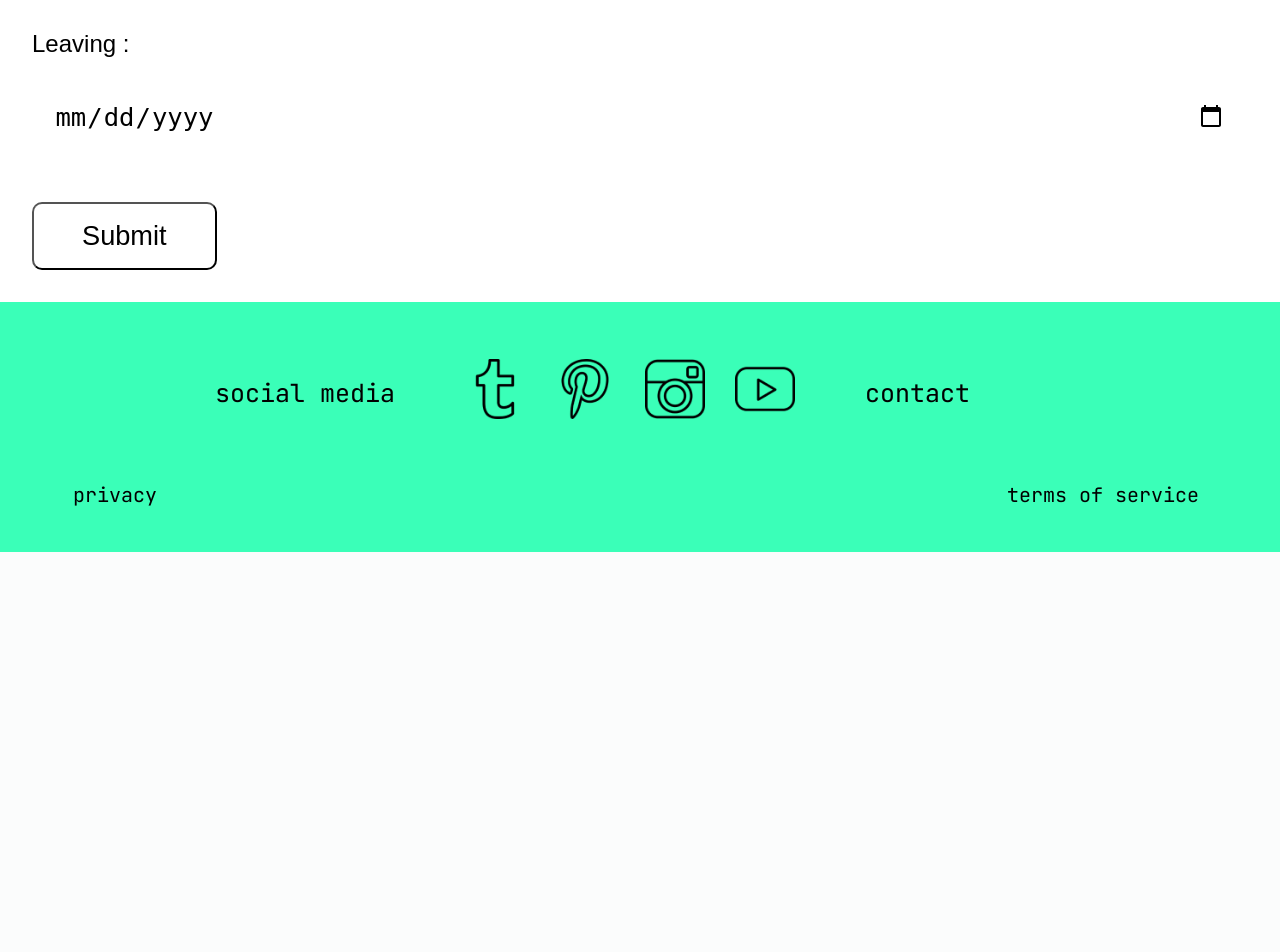
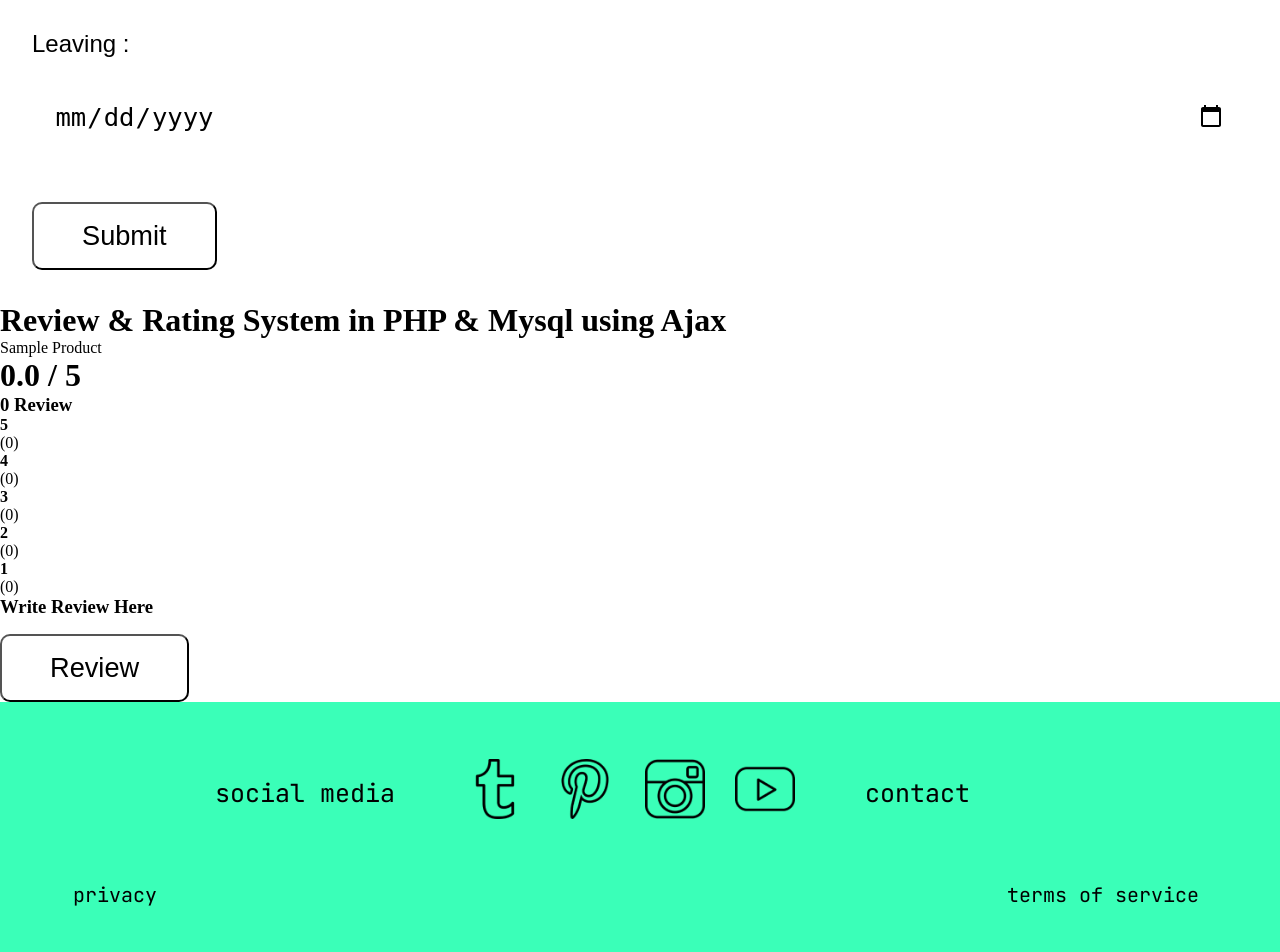
Before and after one commit to J0C0M/webapp2, a PHP site: page /vakantie.php in a window 1280 px wide. Shown: the part 1345-2297 px from the top of the page. Before the commit the page ends 1897 px from the top, so only its background shows below. Run offline with PHP 8.4, Linux system fonts and the light colour scheme; some libraries are stand-ins or nearby versions; some web fonts are replaced.

Commit message:
review html

```diff
--- a/vakantie.php
+++ b/vakantie.php
@@ -5,6 +5,8 @@
     <link rel="preconnect" href="https://fonts.googleapis.com">
     <link rel="preconnect" href="https://fonts.gstatic.com/" crossorigin>
     <link href="https://fonts.googleapis.com/css2?family=JetBrains+Mono:ital,wght@0,100..800;1,100..800&family=Poetsen+One&family=Raleway:ital,wght@0,100..900;1,100..900&display=swap" rel="stylesheet">
+    <script src="https://code.jquery.com/jquery-3.6.0.min.js" integrity="sha256-/xUj+3OJU5yExlq6GSYGSHk7tPXikynS7ogEvDej/m4=" crossorigin="anonymous"></script>
+	<script src="https://cdnjs.cloudflare.com/ajax/libs/popper.js/1.12.9/umd/popper.min.js" integrity="sha384-ApNbgh9B+Y1QKtv3Rn7W3mgPxhU9K/ScQsAP7hUibX39j7fakFPskvXusvfa0b4Q" crossorigin="anonymous"></script>
     <meta charset="UTF-8" />
     <meta http-equiv="X-UA-Compatible" content="IE=edge" />
     <meta name="viewport" content="width=device-width, initial-scale=1.0" />
@@ -76,6 +78,77 @@
 
     </section>
 
+    <div class="container">
+    	<h1 class="mt-5 mb-5">Review & Rating System in PHP & Mysql using Ajax</h1>
+    	<div class="card">
+    		<div class="card-header">Sample Product</div>
+    		<div class="card-body">
+    			<div class="row">
+    				<div class="col-sm-4">
+    					<h1 class="text-warning">
+    						<b><span id="average_rating">0.0</span> / 5</b>
+    					</h1>
+    					<div class="mb-3">
+    						<i class="fa-star"></i>
+                            <i class="fa-star"></i>
+                            <i class="fa-star"></i>
+                            <i class="fa-star"></i>
+                            <i class="fa-star"></i>
+	    				</div>
+    					<h3><span id="total_review">0</span> Review</h3>
+    				</div>
+    				<div class="col-sm-4">
+    					<p>
+                            <div class="progress-label-left"><b>5</b> <i class="fa-star"></i></div>
+
+                            <div class="progress-label-right">(<span id="">0</span>)</div>
+                            <div class="progress">
+                                <div class="progress-bar"id=""></div>
+                            </div>
+                        </p>
+    					<p>
+                            <div class="progress-label-left"><b>4</b> <i class="fa-star ]"></i></div>
+
+                            <div class="progress-label-right">(<span id="">0</span>)</div>
+                            <div class="progress">
+                                <div class="progress-bar " id=""></div>
+                            </div>
+                        </p>
+    					<p>
+                            <div class="progress-label-left"><b>3</b> <i class=""></i></div>
+
+                            <div class="progress-label-right">(<span id="">0</span>)</div>
+                            <div class="progress">
+                                <div class="progress-bar" id=""></div>
+                            </div>
+                        </p>
+    					<p>
+                            <div class="progress-label-left"><b>2</b> <i class=""></i></div>
+
+                            <div class="progress-label-right">(<span id="">0</span>)</div>
+                            <div class="progress">
+                                <div class="progress-bar bg-warning" id=""></div>
+                            </div>
+                        </p>
+    					<p>
+                            <div class="progress-label-left"><b>1</b> <i class="fa-star"></i></div>
+
+                            <div class="progress-label-right">(<span id="">0</span>)</div>
+                            <div class="progress">
+                                <div class="progress-bar bg-warning" id=""></div>
+                            </div>
+                        </p>
+    				</div>
+    				<div class="text-center">
+    					<h3 class="">Write Review Here</h3>
+    					<button type="button" name="" id="" class="btn">Review</button>
+    				</div>
+    			</div>
+    		</div>
+    	</div>
+    	<div class="mt-5" id=""></div>
+    </div>
+
         <?php
         //include footer
         include("include/footer.php");
```
